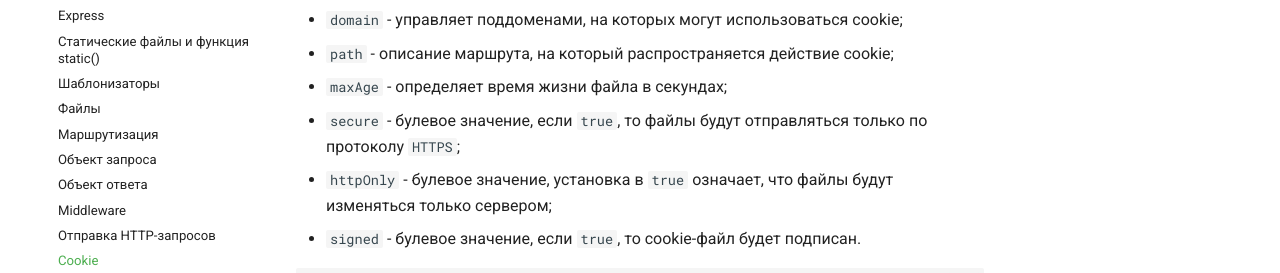
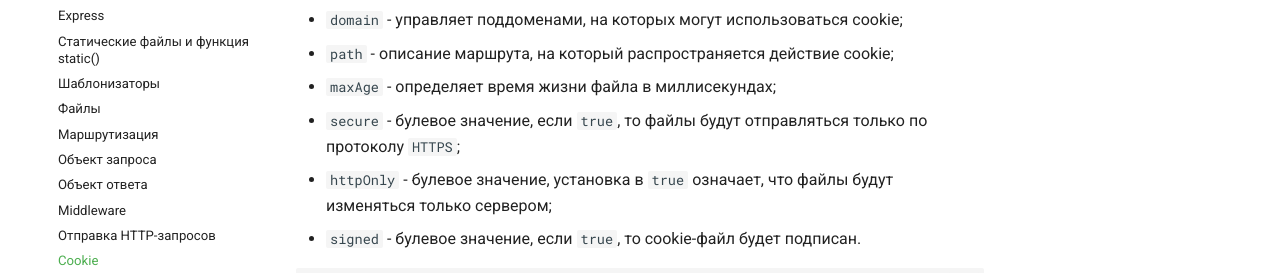
Before and after one commit to xsltdev/nodejsdev.ru, an MkDocs documentation site: the page built from docs/guides/webdraftt/cookie.md, in a window 1280 px wide and 900 px high, scrolled down 1426 px. Shown: the part 183-456 px from the top of the window. Built offline with MkDocs 1.6.1 and Material for MkDocs 9.7.7, drawn with Linux system fonts in a browser that asks for light colours; comment, search, counter and statistics services are not loaded.

Commit message:
Update cookie.md
фикс миллисекунд

```diff
--- a/docs/guides/webdraftt/cookie.md
+++ b/docs/guides/webdraftt/cookie.md
@@ -56,7 +56,7 @@ app.listen(port, host, () =>
 
 -   `domain` - управляет поддоменами, на которых могут использоваться cookie;
 -   `path` - описание маршрута, на который распространяется действие cookie;
--   `maxAge` - определяет время жизни файла в секундах;
+-   `maxAge` - определяет время жизни файла в миллисекундах;
 -   `secure` - булевое значение, если `true`, то файлы будут отправляться только по протоколу `HTTPS`;
 -   `httpOnly` - булевое значение, установка в `true` означает, что файлы будут изменяться только сервером;
 -   `signed` - булевое значение, если `true`, то cookie-файл будет подписан.
```
